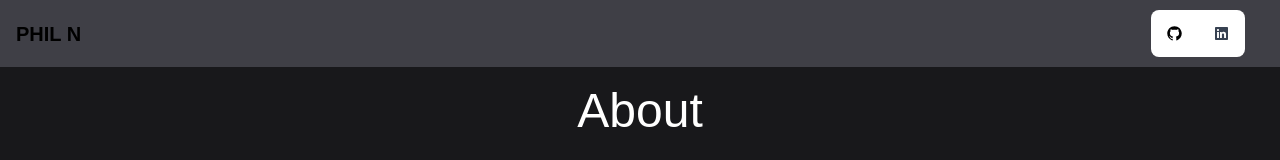
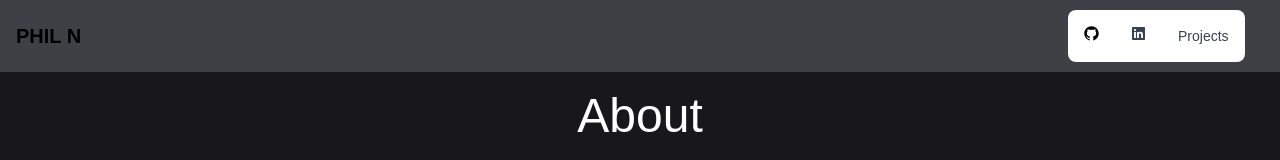
Before and after one commit to pnguyen121/portfolio_phil, a React (Vite) app: page /about in a window 1280 px wide. Shown: the top 160 px of the page. Built offline with nearby package versions, Linux system fonts and the light colour scheme.

Commit message:
got ternary statement to work so there is a different header for each page

```diff
--- a/src/App.jsx
+++ b/src/App.jsx
@@ -8,6 +8,7 @@ import ProjectPage from './Pages/ProjectPage/ProjectPage'
 import AboutPage from './Pages/AboutPage/AboutPage'
 
 function App() {
+
 
 
   return (
--- a/src/Components/Header/Header.jsx
+++ b/src/Components/Header/Header.jsx
@@ -1,12 +1,12 @@
 import { Link } from "react-router-dom";
 
 
-import {GitHubLogoIcon, LinkedInLogoIcon} from "@radix-ui/react-icons";
+import {GitHubLogoIcon, Half2Icon, LinkedInLogoIcon} from "@radix-ui/react-icons";
 
 
 
 
-function Header() {
+function Header({isAbout, isProject}) {
   return (
     <nav class="bg-zinc-700 border-gray-200 px-2 sm:px-4 py-2.5 dark:bg-zinc-800">
       <div class="container flex flex-wrap items-center justify-between mx-auto">
@@ -69,14 +69,23 @@ function Header() {
                 <LinkedInLogoIcon />
               </a>
             </li>
-            {/* <li>
-              <a
-                href="#"
-                class="block py-2 pl-3 pr-4 text-gray-700 rounded hover:bg-gray-100 md:hover:bg-transparent md:hover:text-blue-700 md:p-0 md:dark:hover:text-white dark:text-white dark:hover:bg-gray-700 dark:hover:text-white md:dark:hover:bg-transparent dark:border-gray-700"
+            {/* THIS WORKS NOW ADD STUFF */}
+            {isAbout ? (<li>
+              <Link
+                to={"/projects"}
+                class="block py-2 pl-3 pr-4 text-gray-700 rounded hover:bg-purplephil md:hover:bg-transparent md:hover:text-purplephil md:p-0 md:dark:hover:text-pinkphil dark:text-white dark:hover:bg-gray-700 dark:hover:text-white md:dark:hover:bg-transparent dark:border-gray-700"
               >
-                Contact
-              </a>
-            </li> */}
+                Projects
+              </Link>
+            </li>) : "" }
+            {isProject ? (<li>
+              <Link
+                to={"/about"}
+                class="block py-2 pl-3 pr-4 text-gray-700 rounded hover:bg-purplephil md:hover:bg-transparent md:hover:text-purplephil md:p-0 md:dark:hover:text-pinkphil dark:text-white dark:hover:bg-gray-700 dark:hover:text-white md:dark:hover:bg-transparent dark:border-gray-700"
+              >
+                About
+              </Link>
+            </li>) : "" }
           </ul>
         </div>
       </div>
--- a/src/Pages/AboutPage/AboutPage.jsx
+++ b/src/Pages/AboutPage/AboutPage.jsx
@@ -3,7 +3,7 @@ import Header from "../../Components/Header/Header";
 function AboutPage() {
   return (
     <>
-      <Header />
+      <Header isAbout={true} isProject={false}/>
       <div
         className="container mx-auto h-screen max-w-full bg-zinc-900"
         id="aboutpage-container"
--- a/src/Pages/HomePage.jsx
+++ b/src/Pages/HomePage.jsx
@@ -6,7 +6,7 @@ import { Link } from "react-router-dom";
 function HomePage() {
   return (
     <div>
-      <Header />
+      <Header isAbout={false} isProject={false}/>
       <div className="flex container mx-auto max-w-full" id="main-container">
         <div className="grid grid-cols-2 w-full h-full">
           <div
--- a/src/Pages/ProjectPage/ProjectPage.jsx
+++ b/src/Pages/ProjectPage/ProjectPage.jsx
@@ -4,7 +4,7 @@ import Footer from "../../Components/Footer/Footer";
 function ProjectPage() {
   return (
     <>
-      <Header />
+      <Header isAbout={false} isProject={true}/>
       <div
         className="container bg-zinc-900 h-screen w-screen max-w-full"
         id="project-container"
```
